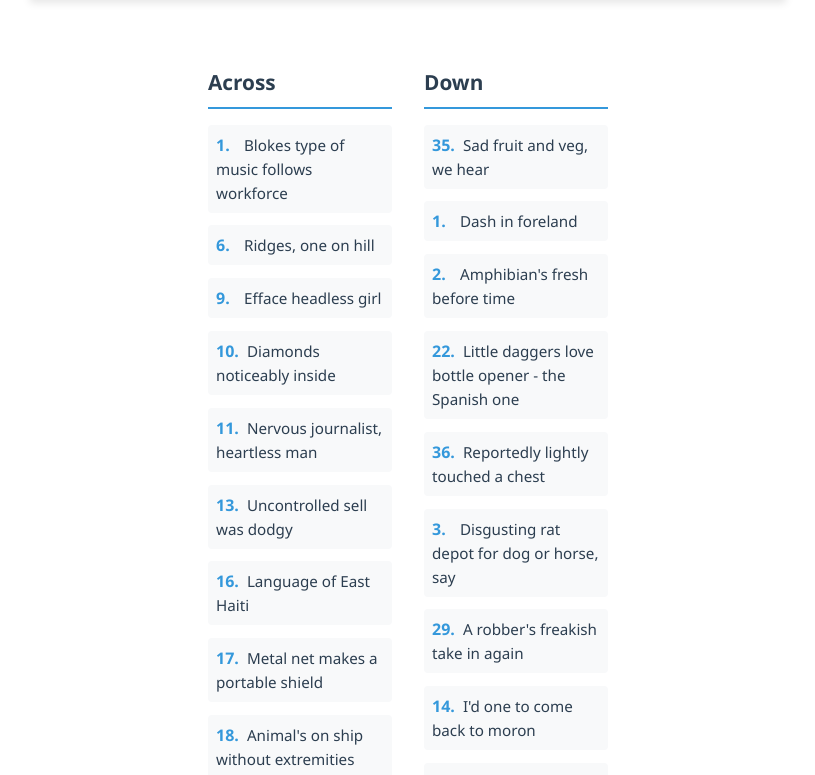
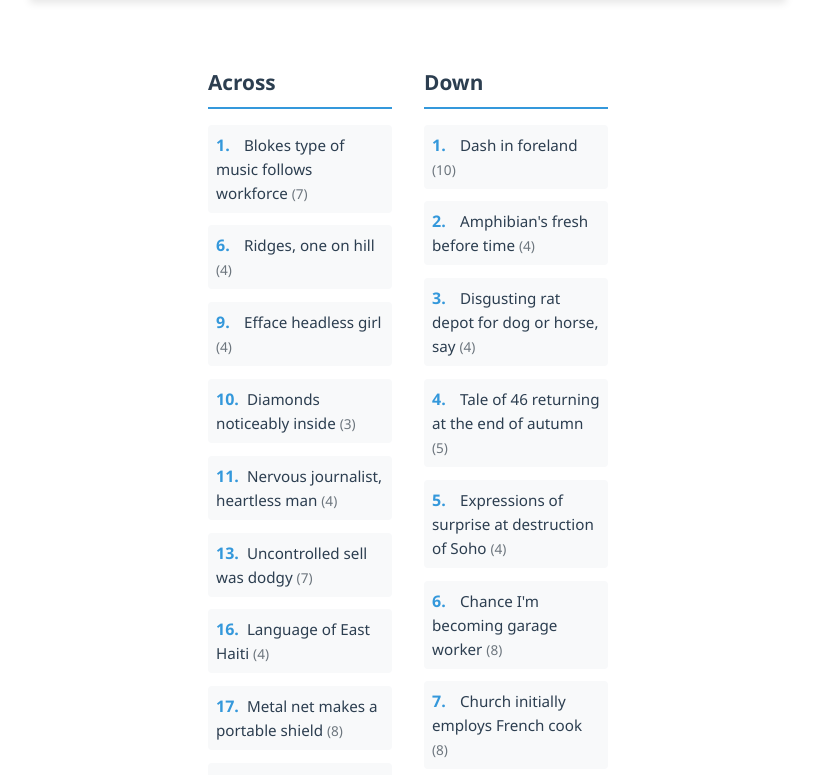
Before and after one commit to timwtuck/crossword, a React (Vite) app: page / in a window 1280 px wide. Shown: the part 1040-1815 px from the top of the page, without its empty margins (232-1047 px from the left). Built offline with nearby package versions, Linux system fonts and the light colour scheme.

Commit message:
reordered clues, added clue length

```diff
--- a/src/App.css
+++ b/src/App.css
@@ -172,6 +172,12 @@
   color: #2c3e50;
   font-size: 0.95rem;
   line-height: 1.4;
+}
+
+.clue-length {
+  color: #6c757d;
+  font-weight: 500;
+  font-size: 0.85rem;
 }
 
 .clue.correct {
--- a/src/App.tsx
+++ b/src/App.tsx
@@ -424,6 +424,7 @@ function App() {
             <h3>Across</h3>
             {updatedWords
               .filter((word) => word.direction === "across")
+              .sort((a, b) => a.number - b.number)
               .map((word) => (
                 <div
                   key={`across-${word.number}`}
@@ -441,7 +442,10 @@ function App() {
                   onClick={() => handleClueClick(word.number, "across")}
                 >
                   <span className="clue-number">{word.number}.</span>
-                  <span className="clue-text">{word.clue}</span>
+                  <span className="clue-text">
+                    {word.clue}{" "}
+                    <span className="clue-length">({word.answer.length})</span>
+                  </span>
                 </div>
               ))}
           </div>
@@ -450,6 +454,7 @@ function App() {
             <h3>Down</h3>
             {updatedWords
               .filter((word) => word.direction === "down")
+              .sort((a, b) => a.number - b.number)
               .map((word) => (
                 <div
                   key={`down-${word.number}`}
@@ -467,7 +472,10 @@ function App() {
                   onClick={() => handleClueClick(word.number, "down")}
                 >
                   <span className="clue-number">{word.number}.</span>
-                  <span className="clue-text">{word.clue}</span>
+                  <span className="clue-text">
+                    {word.clue}{" "}
+                    <span className="clue-length">({word.answer.length})</span>
+                  </span>
                 </div>
               ))}
           </div>
--- a/src/data/2.ts
+++ b/src/data/2.ts
@@ -20,30 +20,30 @@ export default function graniteCrossword2(): CrosswordData {
       ],
     clues: {
       across: [
-        "Plant made from mushy merchant? (13)",
-        "Stated that the innings was finished early? (8)",
-        "Curved shape inside parchment (4)",
-        "Sea creature throws half-terror (7)",
-        "Let in short advert, before Timothy comes back (5)",
-        "Things fill completely (5)",
-        "Usage as new meat product (7)",
-        "Ascend headless member (4)",
-        "Learned people cross Hal, stupidly (8)",
-        "Foolishly rented a marine sea (13)",
+        "Plant made from mushy merchant?",
+        "Stated that the innings was finished early?",
+        "Curved shape inside parchment",
+        "Sea creature throws half-terror",
+        "Let in short advert, before Timothy comes back",
+        "Things fill completely",
+        "Usage as new meat product",
+        "Ascend headless member",
+        "Learned people cross Hal, stupidly",
+        "Foolishly rented a marine sea",
       ],
       down: [
-        "Quiet old English footwear (4)",
-        "Ely's 200 new vehicles (6)",
-        "Rare rib creates obstacle (7)",
-        "Examine den (5)",
-        "Forceful request of French man died (6)",
-        "Queen's at centre court, on account of ruler making an animal noise (8)",
-        "Describes briefly, not in rows (8)",
-        "Dads far outside the heart of Essex (7)",
-        "Material fabulous Richard reported (6)",
-        "Alternative lent is dumb (6)",
-        "Possession as fixed (5)",
-        "Wander or return Assembly Member (4)",
+        "Quiet old English footwear",
+        "Ely's 200 new vehicles",
+        "Rare rib creates obstacle",
+        "Examine den",
+        "Forceful request of French man died",
+        "Queen's at centre court, on account of ruler making an animal noise",
+        "Describes briefly, not in rows",
+        "Dads far outside the heart of Essex",
+        "Material fabulous Richard reported",
+        "Alternative lent is dumb",
+        "Possession as fixed",
+        "Wander or return Assembly Member",
       ],
     },
   };
--- a/src/data/3.ts
+++ b/src/data/3.ts
@@ -22,40 +22,40 @@ export default function graniteCrossword3(): CrosswordData {
       ],
     clues: {
       across: [
-        "Recalls without the first two parts (7)",
-        "Exceptional places I smashed (7)",
-        "Spread mangled tapes (5)",
-        "Esroh - where a rider might be (9)",
-        "Choose president's small particles (9)",
-        "Tidy with the French in prison (5)",
-        "Returned Sega for a long time (4)",
-        "Haphazard tidiness asserted (8)",
-        "Endless trip, to fish and shape (8)",
-        "Go and attempt to score (4)",
-        "Unclear mid-Devon sickness (5)",
-        "Clear writer is English (9)",
-        "One who is nearby (in Australia?) (9)",
-        "Feel second eerie new sensation early, initially (5)",
-        "Engrossed deepest change (7)",
-        "Show (princess's show) (7)",
+        "Recalls without the first two parts",
+        "Exceptional places I smashed",
+        "Spread mangled tapes",
+        "Esroh - where a rider might be",
+        "Choose president's small particles",
+        "Tidy with the French in prison",
+        "Returned Sega for a long time",
+        "Haphazard tidiness asserted",
+        "Endless trip, to fish and shape",
+        "Go and attempt to score",
+        "Unclear mid-Devon sickness",
+        "Clear writer is English",
+        "One who is nearby (in Australia?)",
+        "Feel second eerie new sensation early, initially",
+        "Engrossed deepest change",
+        "Show (princess's show)",
       ],
       down: [
-        "Creation of Jim Henson up in confused temp (6)",
-        "Courier for green mess, organised (9)",
-        "Choose the chosen? (5)",
-        "Educating when hot (cool outside) inside new gins (9)",
-        "Kinds should reportedly in a ship (5)",
-        "Practices river crises, when moving (9)",
-        'Picture - "I\'m A Good English Leader" (5)',
-        "Enjoying Lithium ruler (6)",
-        "The TARDIS? (9)",
-        "Harboured that woman, Lieutenant - e-embarrassed? (9)",
-        "Slushy, a moonlit evening, initially, sort of (9)",
-        "Steven's strange happenings (6)",
-        "Only me! I swear! (6)",
-        "Dirt in jug rim edge (5)",
-        "Stay clear of a space (5)",
-        "Band haven (5)",
+        "Creation of Jim Henson up in confused temp",
+        "Courier for green mess, organised",
+        "Choose the chosen?",
+        "Educating when hot (cool outside) inside new gins",
+        "Kinds should reportedly in a ship",
+        "Practices river crises, when moving",
+        'Picture - "I\'m A Good English Leader"',
+        "Enjoying Lithium ruler",
+        "The TARDIS?",
+        "Harboured that woman, Lieutenant - e-embarrassed?",
+        "Slushy, a moonlit evening, initially, sort of",
+        "Steven's strange happenings",
+        "Only me! I swear!",
+        "Dirt in jug rim edge",
+        "Stay clear of a space",
+        "Band haven",
       ],
     },
   };
--- a/src/data/4.ts
+++ b/src/data/4.ts
@@ -22,40 +22,40 @@ export default function graniteCrossword4(): CrosswordData {
       ],
     clues: {
       across: [
-        "Draw out and poleaxe tart violently... (11)",
-        "...in photo opportunity, as well (3)",
-        "Abe's nephew following reported pie in the sky (in control of a plane) (5)",
-        "Compile an odd pig (9)",
-        "Prices without stupid rant show differences (9)",
-        'Say "complete" (5)',
-        "Mashed up eel for first course is what Middle Eastern journalist has chosen (7)",
-        "Groups of TV's (4)",
-        "Fair destiny, we hear (4)",
-        "Help in a church regularly? (7)",
-        "Wash thoroughly inside disc rubber (5)",
-        "A show (or an American one for me) (9)",
-        "When strangely alone around MOT, I might be prone to tears (9)",
-        "Thick, of French North/South divide, lastly (5)",
-        "Proto-Indo-European dish (3)",
-        "Environmentally friendly homes, where plants are grown (11)",
+        "Draw out and poleaxe tart violently...",
+        "...in photo opportunity, as well",
+        "Abe's nephew following reported pie in the sky (in control of a plane)",
+        "Compile an odd pig",
+        "Prices without stupid rant show differences",
+        'Say "complete"',
+        "Mashed up eel for first course is what Middle Eastern journalist has chosen",
+        "Groups of TV's",
+        "Fair destiny, we hear",
+        "Help in a church regularly?",
+        "Wash thoroughly inside disc rubber",
+        "A show (or an American one for me)",
+        "When strangely alone around MOT, I might be prone to tears",
+        "Thick, of French North/South divide, lastly",
+        "Proto-Indo-European dish",
+        "Environmentally friendly homes, where plants are grown",
       ],
       down: [
-        "Likely to be pregnant with journalist (8)",
-        "Thanks to a 40-day period, Edward is skillful (8)",
-        "Thespian that Chirac tore into (5)",
-        "Conflicting work-dopes stirred (7)",
-        "Reference books at last (without end) for the mid-West! (7)",
-        "Come across meeting (9)",
-        "Cat ate nothing without English fruit (6)",
-        "Worsen new proprietors (6)",
-        "Shaking Berlin - GMT unclear (9)",
-        "Suit that is worth a lot of money? (8)",
-        "Umpires moved reefs before getting stuck in (8)",
-        "Cost of former partner's money, reportedly (7)",
-        "No wells become bloated (7)",
-        "Peel back as before, when not awake (6)",
-        "Aggro over concealed rut (6)",
-        "Tabloid article showed up medium for communication (5)",
+        "Likely to be pregnant with journalist",
+        "Thanks to a 40-day period, Edward is skillful",
+        "Thespian that Chirac tore into",
+        "Conflicting work-dopes stirred",
+        "Reference books at last (without end) for the mid-West!",
+        "Come across meeting",
+        "Cat ate nothing without English fruit",
+        "Worsen new proprietors",
+        "Shaking Berlin - GMT unclear",
+        "Suit that is worth a lot of money?",
+        "Umpires moved reefs before getting stuck in",
+        "Cost of former partner's money, reportedly",
+        "No wells become bloated",
+        "Peel back as before, when not awake",
+        "Aggro over concealed rut",
+        "Tabloid article showed up medium for communication",
       ],
     },
   };
--- a/src/data/5.ts
+++ b/src/data/5.ts
@@ -22,40 +22,40 @@ export default function graniteCrossword5(): CrosswordData {
       ],
     clues: {
       across: [
-        "Robotlike gold cat in the loft, it sounds like (9)",
-        "Stop a person including the Guardian, say (5)",
-        "Sounds come back without second sitting (7)",
-        "Contracts for nitrogen weapons (7)",
-        "Ways out in mid-dress (6)",
-        "Retrieval that every orc makes (8)",
-        "Tilt Joseph, without hesitation (4)",
-        "Mathematical instrument in favour of vehicle (10)",
-        "Tart action spoilt pulling power (10)",
-        "Drop everything on Friday! (4)",
-        "Flowers defeat manic mobs outside (8)",
-        "Growing teacher comes back in middle-age (6)",
-        "Joy of French luminosity (7)",
-        "Twister returns at a party, or nothing initially inside (7)",
-        "You don't finish twice, then you get small toys (2-3)",
-        "Dissimilarities surprising or scant when good man is inside (9)",
+        "Robotlike gold cat in the loft, it sounds like",
+        "Stop a person including the Guardian, say",
+        "Sounds come back without second sitting",
+        "Contracts for nitrogen weapons",
+        "Ways out in mid-dress",
+        "Retrieval that every orc makes",
+        "Tilt Joseph, without hesitation",
+        "Mathematical instrument in favour of vehicle",
+        "Tart action spoilt pulling power",
+        "Drop everything on Friday!",
+        "Flowers defeat manic mobs outside",
+        "Growing teacher comes back in middle-age",
+        "Joy of French luminosity",
+        "Twister returns at a party, or nothing initially inside",
+        "You don't finish twice, then you get small toys",
+        "Dissimilarities surprising or scant when good man is inside",
       ],
       down: [
-        "Untidy USA - a trial country (9)",
-        "Stops us making unpredictable events (4-3)",
-        "First men without help (6)",
-        "Very small team in New York, initially (4)",
-        "Meeting regarded as a normative example (10)",
-        "Individual for each child, Alex (8)",
-        "Dissent over professional exam (7)",
-        "Try us out - we're out of practice (5)",
-        "Numerical calculations?A Red Indian thought he might eat toffee in class initially! (10)",
-        "Pious, silly girlie is nothing to America (9)",
-        "Food that South Africa and America have for a long time (8)",
-        "Telly or silly thing to put your shopping in (7)",
-        "Manila's odd beasts (7)",
-        "6 across reflector (6)",
-        "Sinbad lying disguised being not well (5)",
-        "Shock a French saint first (4)",
+        "Untidy USA - a trial country",
+        "Stops us making unpredictable events",
+        "First men without help",
+        "Very small team in New York, initially",
+        "Meeting regarded as a normative example",
+        "Individual for each child, Alex",
+        "Dissent over professional exam",
+        "Try us out - we're out of practice",
+        "Numerical calculations?A Red Indian thought he might eat toffee in class initially!",
+        "Pious, silly girlie is nothing to America",
+        "Food that South Africa and America have for a long time",
+        "Telly or silly thing to put your shopping in",
+        "Manila's odd beasts",
+        "6 across reflector",
+        "Sinbad lying disguised being not well",
+        "Shock a French saint first",
       ],
     },
   };
```
